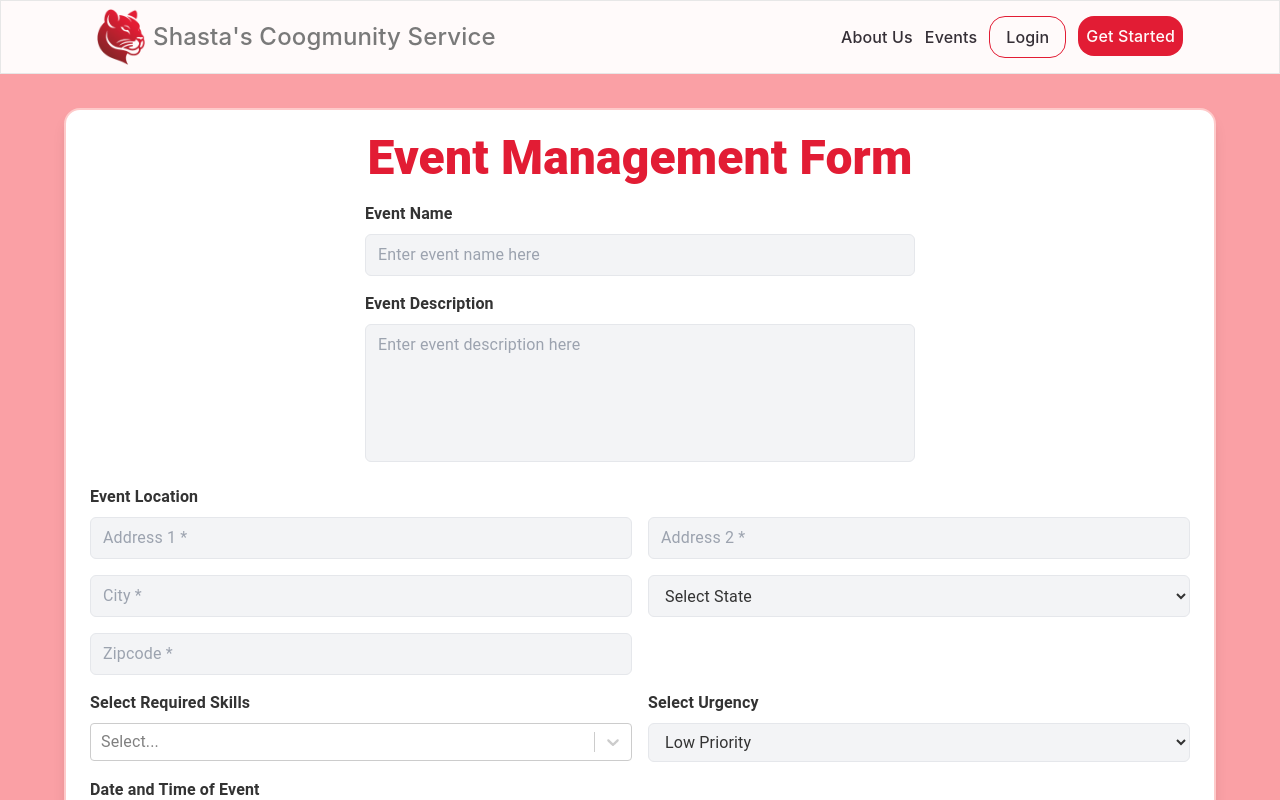
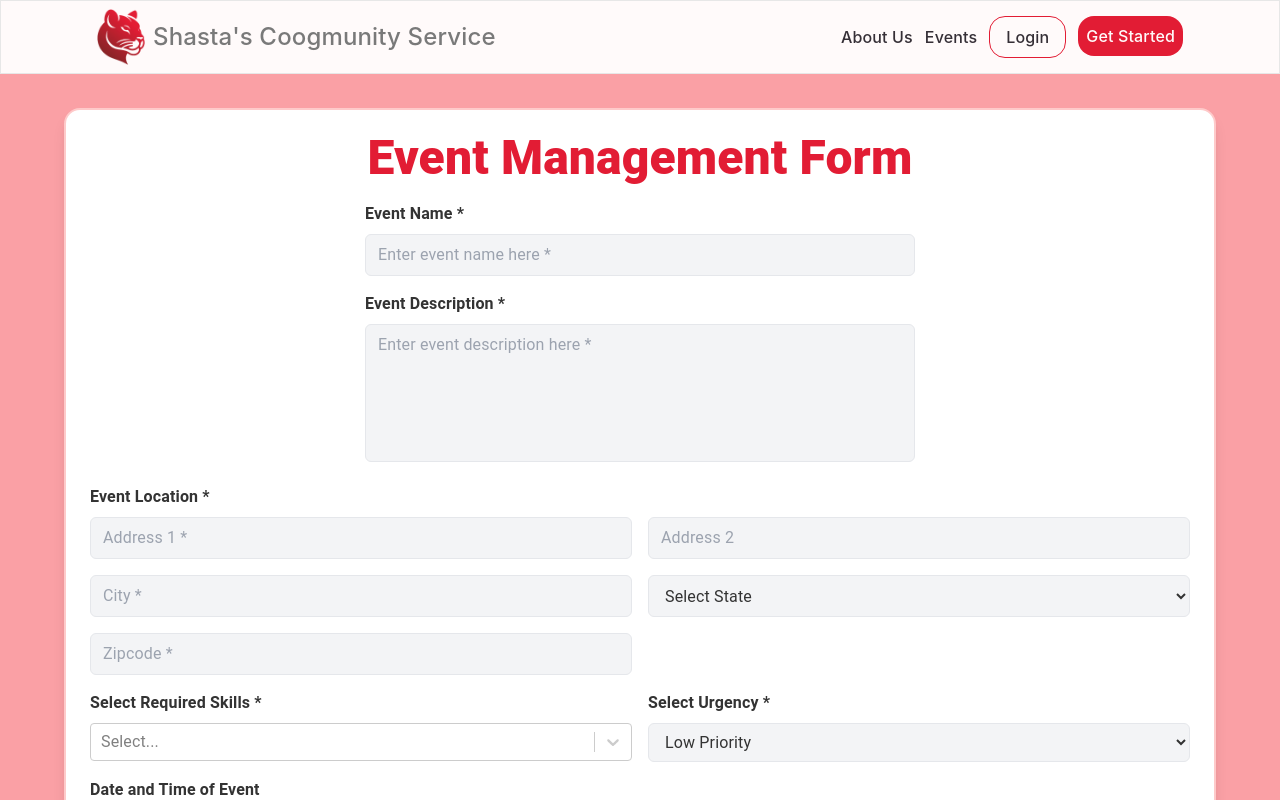
Before and after one commit to angieluvss/volunteer-fullstack, a React (Create React App) app in the folder frontend/: page /eventmanagmentform in a window 1280 px wide. Shown: the top 800 px of the page. Built offline with nearby package versions, Linux system fonts and the light colour scheme.

Commit message:
deleted the extra page and add * and spacing

```diff
--- a/frontend/src/pages/Eventmanagmentform2.js
+++ b/frontend/src/pages/Eventmanagmentform2.js
@@ -42,12 +42,12 @@ function EventForm() {
 
               {/* Event Name */}
               <div className="mb-4 w-[50%]">
-                <label htmlFor="event-name" className="block mb-2 font-bold">Event Name</label>
+                <label htmlFor="event-name" className="block mb-2 font-bold">Event Name *</label>
                 <input
                   type="text"
                   id="event-name"
                   name="event-name"
-                  placeholder="Enter event name here"
+                  placeholder="Enter event name here *"
                   maxLength={100}
                   required
                   className="w-full px-3 py-2 border rounded-md bg-gray-100"
@@ -56,12 +56,12 @@ function EventForm() {
 
               {/* Event Description */}
               <div className="mb-4 w-[50%]">
-                <label htmlFor="event-description" className="block mb-2 font-bold">Event Description</label>
+                <label htmlFor="event-description" className="block mb-2 font-bold">Event Description *</label>
                 <textarea
                   id="event-description"
                   name="event-description"
                   rows="5"
-                  placeholder="Enter event description here"
+                  placeholder="Enter event description here *"
                   required
                   className="w-full px-3 py-2 border rounded-md bg-gray-100 resize-none"
                 ></textarea>
@@ -70,7 +70,7 @@ function EventForm() {
 
             {/* Event Location */}
             <div className="mb-4">
-              <label className="block mb-2 font-bold">Event Location</label>
+              <label className="block mb-2 font-bold">Event Location *</label>
               <div className="grid grid-cols-1 gap-4 md:grid-cols-2">
                 <input
                   type="text"
@@ -85,7 +85,7 @@ function EventForm() {
                   type="text"
                   id="address2"
                   name="address2"
-                  placeholder="Address 2 *"
+                  placeholder="Address 2 "
                   maxLength={100}
                   required
                   className="w-full px-3 py-2 border rounded-md bg-gray-100"
@@ -174,7 +174,7 @@ function EventForm() {
 
               {/* Required Skills */}
               <div className="mb-4 w-[50%]">
-                <label htmlFor="skills" className="block mb-2 font-bold">Select Required Skills</label>
+                <label htmlFor="skills" className="block mb-2 font-bold">Select Required Skills *</label>
                 <Select
                   options={skillOptions}
                   value={selectedOptions}
@@ -185,7 +185,7 @@ function EventForm() {
 
               {/* Urgency */}
               <div className="mb-4 w-[50%]">
-                <label htmlFor="urgency" className="block mb-2 font-bold">Select Urgency</label>
+                <label htmlFor="urgency" className="block mb-2 font-bold">Select Urgency *</label>
                 <select
                   name="urgency"
                   id="urgency"
--- a/frontend/src/pages/Volunteermanagmentform2.js
+++ b/frontend/src/pages/Volunteermanagmentform2.js
@@ -42,22 +42,22 @@ function Volunteermanagmentform() {
 
               {/* Full Name */}
               <div className="mb-4 w-[50%]">
-                <label htmlFor="event-name" className="block mb-2 font-bold">Enter your Name</label>
+                <label htmlFor="event-name" className="block mb-2 font-bold">Enter your Name *</label>
                 <input
                   type="text"
                   id="first-name"
                   name="first-name"
-                  placeholder="Enter your first name here"
+                  placeholder="Enter your first name here *"
                   maxLength={50}
                   required
-                  className="w-full px-3 py-2 border rounded-md bg-gray-100"
+                  className="w-full px-3 py-2 my-4 border rounded-md bg-gray-100"
                 />
 
                 <input
                   type="text"
                   id="last-name"
                   name="last-name"
-                  placeholder="Enter your last name here"
+                  placeholder="Enter your last name here *"
                   maxLength={50}
                   required
                   className="w-full px-3 py-2 border rounded-md bg-gray-100"
@@ -84,9 +84,9 @@ function Volunteermanagmentform() {
                   type="text"
                   id="address2"
                   name="address2"
-                  placeholder="Address 2 *"
+                  placeholder="Address 2"
                   maxLength={100}
-                  required
+
                   className="w-full px-3 py-2 border rounded-md bg-gray-100"
                 />
                 <input
@@ -104,7 +104,7 @@ function Volunteermanagmentform() {
                   required
                   className="w-full px-3 py-2 border rounded-md bg-gray-100"
                 >
-                  <option value="">Select State</option>
+                  <option value="">Select State *</option>
                   <option value="AL">Alabama</option>
                   <option value="AK">Alaska</option>
                   <option value="AZ">Arizona</option>
@@ -170,19 +170,7 @@ function Volunteermanagmentform() {
             </div>
 
             <div className='flex gap-4'>
-
-              {/* Select your Skills */}
-              <div className="mb-4 w-[50%]">
-                <label htmlFor="skills" className="block mb-2 font-bold">Select Your Skills</label>
-                <Select
-                  options={skillOptions}
-                  value={selectedOptions}
-                  onChange={handleChange}
-                  isMulti
-                />
-              </div>
-              {/* Event Description */}
-              <div className="mb-4 w-[50%]">
+            <div className="mb-4 w-[50%]">
                 <label htmlFor="event-description" className="block mb-2 font-bold">Preferences</label>
                 <textarea
                   id="Preferences "
@@ -193,12 +181,25 @@ function Volunteermanagmentform() {
                   className="w-full px-3 py-2 border rounded-md bg-gray-100 resize-none"
                 ></textarea>
               </div>
+
+              {/* Select your Skills */}
+              <div className="mb-4 w-[50%]">
+                <label htmlFor="skills" className="block mb-2 font-bold">Select Your Skills *</label>
+                <Select
+                  options={skillOptions}
+                  value={selectedOptions}
+                  onChange={handleChange}
+                  isMulti
+                />
+              </div>
+
+
             </div>
 
 
             {/* Date and Time */}
             <div className="mb-6">
-              <label className="block mb-2 font-bold">Date and Time of Event</label>
+              <label className="block mb-2 font-bold">Date and Time of Event *</label>
               <div className="flex flex-col gap-4">
                 {/* <input
                   type="date"
```
Also changed, not shown: frontend/src/pages/Eventform.js (deleted, +0 -144 lines).
